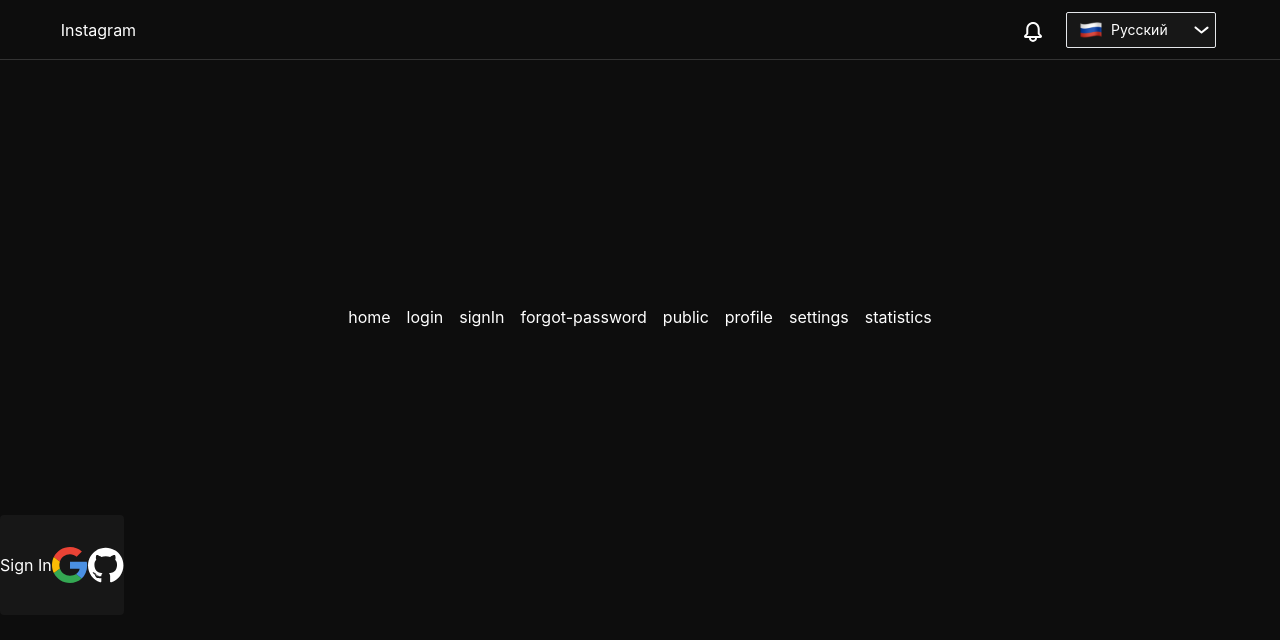
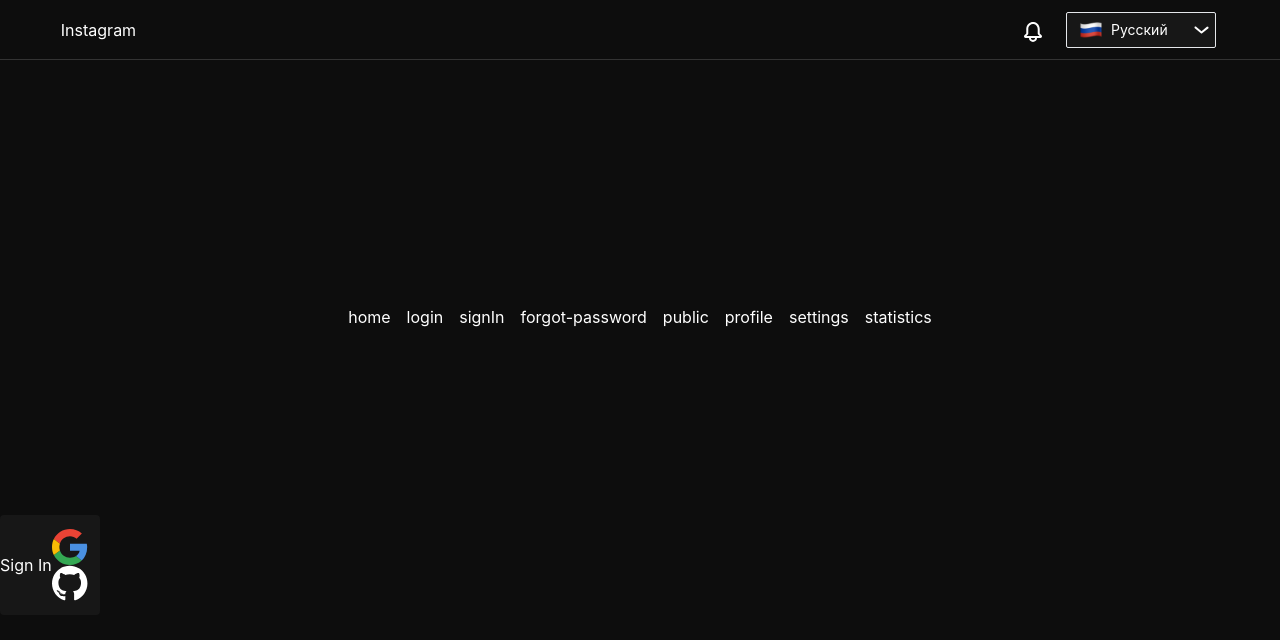
Before and after one commit to instaitincubator/instagram, a Next.js app: page /sign-in in a window 1280 px wide. Shown: the top 640 px of the page. Built offline with nearby package versions, Linux system fonts and the light colour scheme.

Commit message:
KAN-15 refactor: refactor page

```diff
--- a/src/features/SignIn.tsx
+++ b/src/features/SignIn.tsx
@@ -8,10 +8,14 @@ export const SignInForm = () => {
 
   return (
     <form>
-      <Card className="flex flex-col p-[24px] items-center p-[24px]">
-        <span>Sign In</span>
-        <Image alt="git" height={36} src="/google.svg" width={36} />
-        <Image alt="git" height={36} src="/git.svg" width={36} />
+      <Card className="flex flex-col items-center">
+        <div className="py-[23px]">
+          <span>Sign In</span>
+        </div>
+        <div className="py-[13px]">
+          <Image alt="git" height={36} src="/google.svg" width={36} />
+          <Image alt="git" height={36} src="/git.svg" width={36} />
+        </div>
       </Card>
     </form>
   )
```
